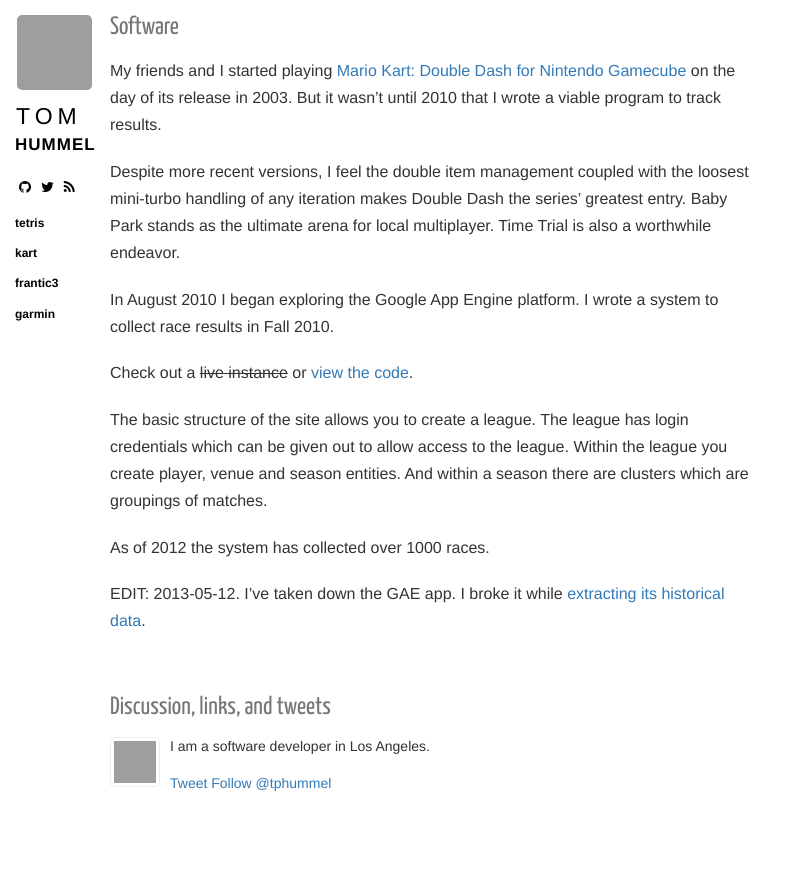
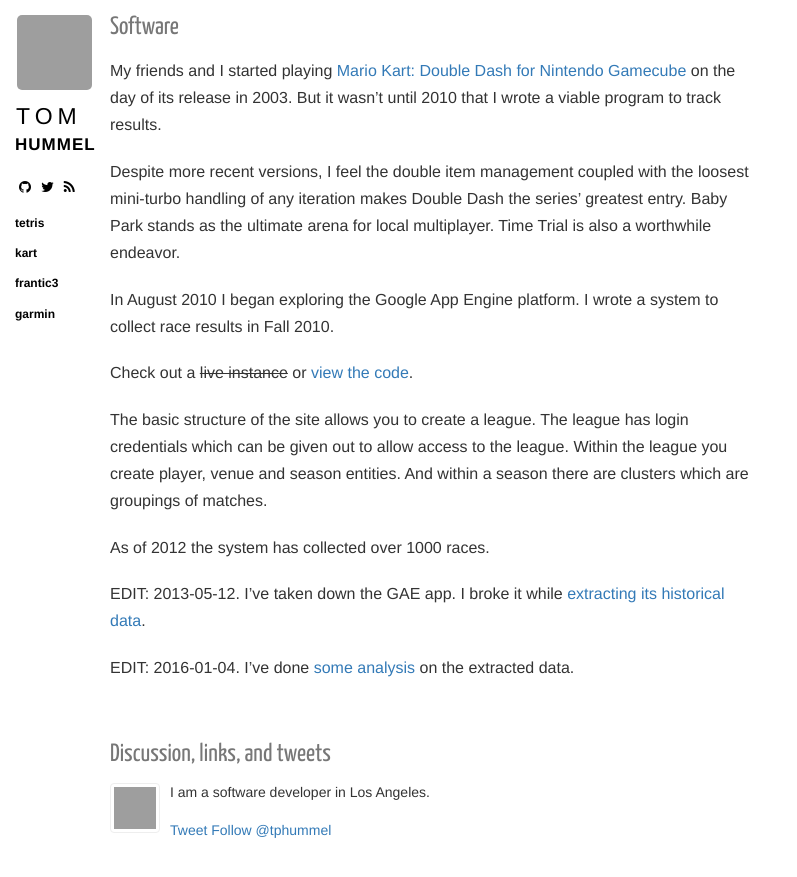
Before and after one commit to tphummel/blog, a Jekyll site: the page built from _posts/2011-01-01-mario-kart-primer.md, in a window 1280 px wide and 900 px high, scrolled down 1023 px, cut to the strip 0-877 px from the top of the window. Shown: the whole strip, without its empty margins (0-797 px from the left). Built offline with Jekyll 4.4.1, drawn with Linux system fonts in a browser that asks for light colours; nearby versions of some CDN libraries; Markdown is read by kramdown in place of the engine named in the settings; comment, search, counter and statistics services are not loaded; before the commit the page ends 1876 px from its top, so only the background shows below that; grey boxes are pictures that could not be loaded.

Commit message:
mario-kart-primer: link to new analysis post

```diff
--- a/_posts/2011-01-01-mario-kart-primer.md
+++ b/_posts/2011-01-01-mario-kart-primer.md
@@ -175,6 +175,8 @@
 
 EDIT: 2013-05-12. I've taken down the GAE app. I broke it while [extracting its historical data]({% post_url 2013-05-12-exfiltrating-mario-kart-data-from-google-app-engine %}).
 
+EDIT: 2016-01-04. I've done [some analysis]({% post_url 2016-01-04-double-dash-analysis-part-1 %}) on the extracted data.
+
   [0]: http://en.wikipedia.org/wiki/Mario_Kart:_Double_Dash%E2%80%BC
   [1]: http://babyparkdd.appspot.com/
   [2]: https://github.com/tphummel/gaej-kart
```
